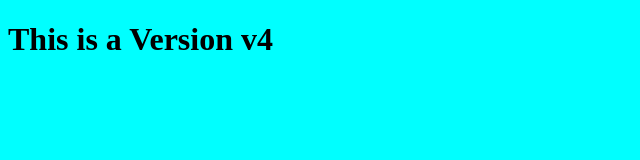
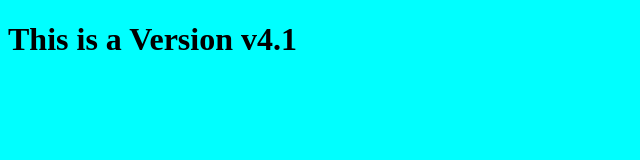
Before and after one commit to devil-alok-62/demo-v2, a plain HTML site: page index.html in a window 1280 px wide. Shown: the full height of the page, 0-640 px from the left. Drawn offline with Linux system fonts and the light colour scheme.

Commit message:
Chenged the vesion to 4.1

```diff
--- a/index.html
+++ b/index.html
@@ -7,6 +7,6 @@
     <link rel="stylesheet" href="design.css">
 </head>
 <body>
-    <h1>This is a Version v4</h1>
+    <h1>This is a Version v4.1</h1>
 </body>
 </html>
```
